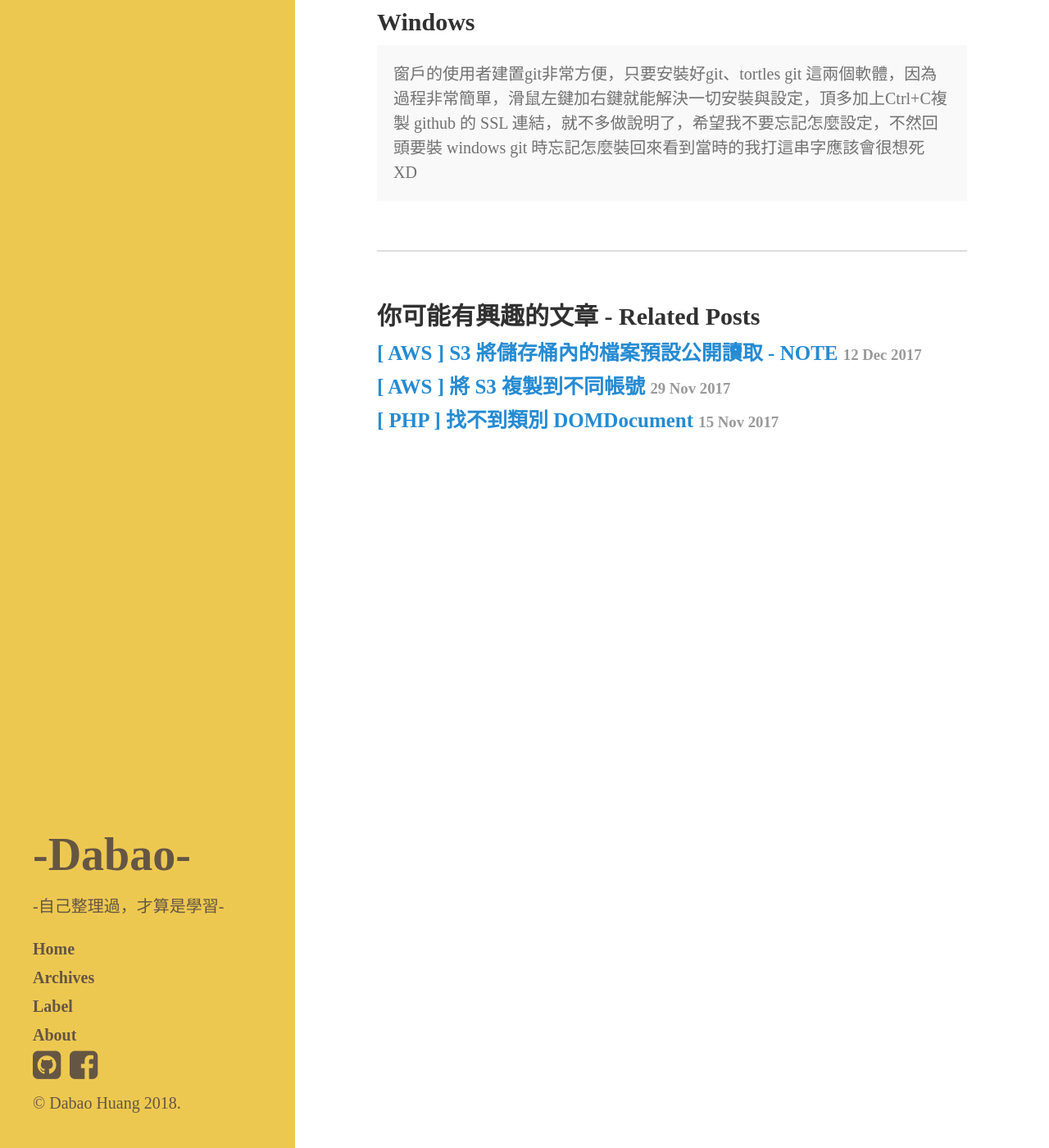
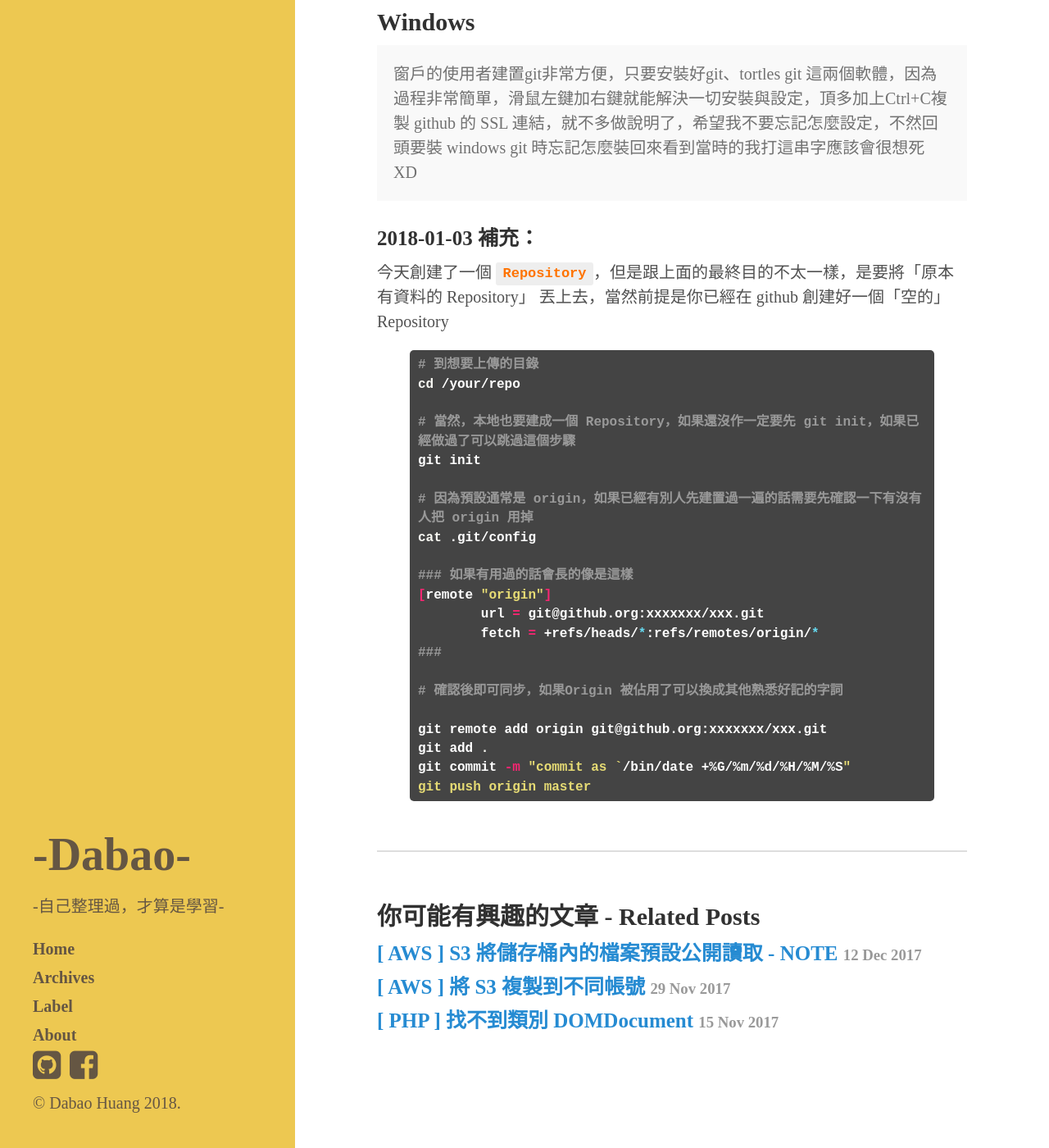
Before and after one commit to DabaoHuang/dabaohuang.github.io, a Jekyll site: the page built from _posts/2017-06-26-github-build-on-linux.md, in a window 1280 px wide and 1400 px high, scrolled down 2789 px. Shown: the whole window at 82% size. Built offline with Jekyll 4.4.1, drawn with Linux system fonts in a browser that asks for light colours; nearby versions of some CDN libraries; comment, search, counter and statistics services are not loaded; some of the changed text lies outside the part shown.

Commit message:
:zap: update

```diff
--- a/_posts/2017-06-26-github-build-on-linux.md
+++ b/_posts/2017-06-26-github-build-on-linux.md
@@ -20,7 +20,7 @@
 以下為指令紀錄 ( Command line below ) :
 
 {% highlight shell %}
-#在~家目錄建一個 ssh folder
+#在~家目錄建一個 .ssh folder
 mkdir -p ~/.ssh
 chmod 700 ~/.ssh
 cd ~/.ssh
@@ -107,3 +107,33 @@
 <div class="message">
 窗戶的使用者建置git非常方便，只要安裝好git、tortles git 這兩個軟體，因為過程非常簡單，滑鼠左鍵加右鍵就能解決一切安裝與設定，頂多加上Ctrl+C複製 github 的 SSL 連結，就不多做說明了，希望我不要忘記怎麼設定，不然回頭要裝 windows git 時忘記怎麼裝回來看到當時的我打這串字應該會很想死 XD
 </div>
+
+### 2018-01-03 補充：
+
+今天創建了一個 `Repository`，但是跟上面的最終目的不太一樣，是要將「原本有資料的 Repository」 丟上去，當然前提是你已經在 github 創建好一個「空的」 Repository
+
+{% highlight shell %}
+
+# 到想要上傳的目錄
+cd /your/repo
+
+# 當然，本地也要建成一個 Repository，如果還沒作一定要先 git init，如果已經做過了可以跳過這個步驟
+git init
+
+# 因為預設通常是 origin，如果已經有別人先建置過一遍的話需要先確認一下有沒有人把 origin 用掉
+cat .git/config
+
+### 如果有用過的話會長的像是這樣
+[remote "origin"]
+        url = git@github.org:xxxxxxx/xxx.git
+        fetch = +refs/heads/*:refs/remotes/origin/*
+###
+
+# 確認後即可同步，如果Origin 被佔用了可以換成其他熟悉好記的字詞
+
+git remote add origin git@github.org:xxxxxxx/xxx.git
+git add .
+git commit -m "commit as `/bin/date +%G/%m/%d/%H/%M/%S"
+git push origin master
+
+{% endhighlight %}
```
Also changed, not shown: _posts/2017-10-03-aws-s3-mount.md (+4 -2 lines).
